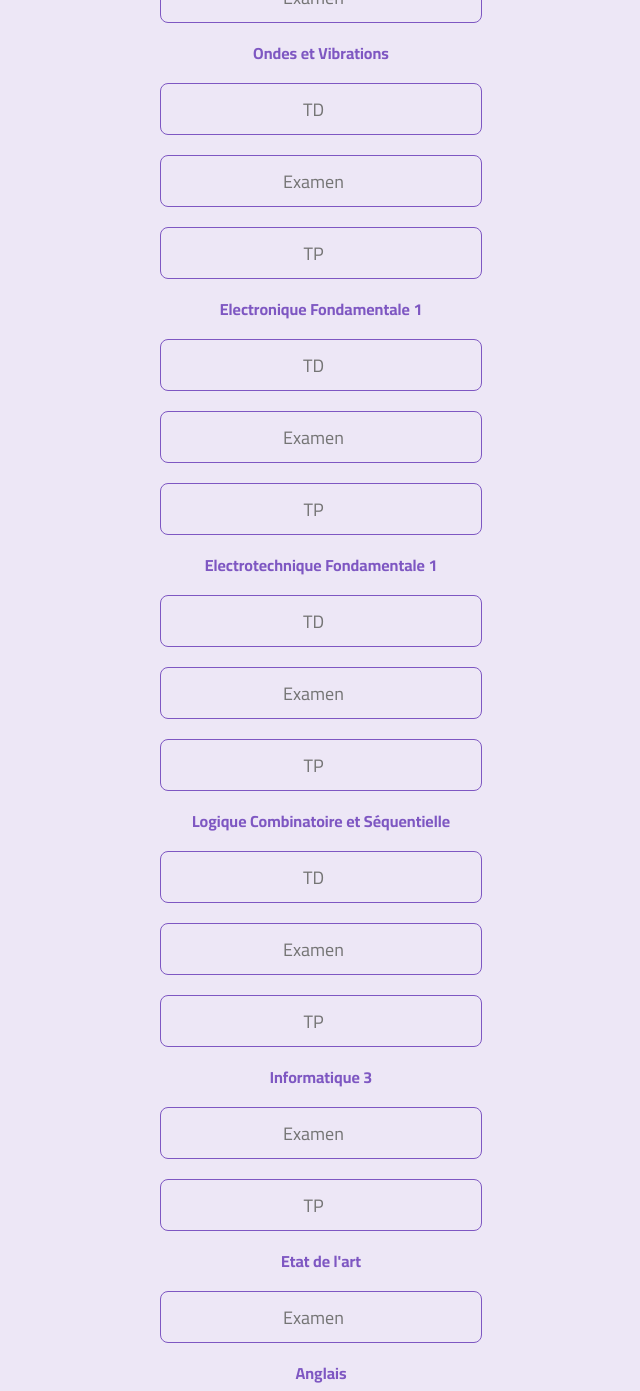
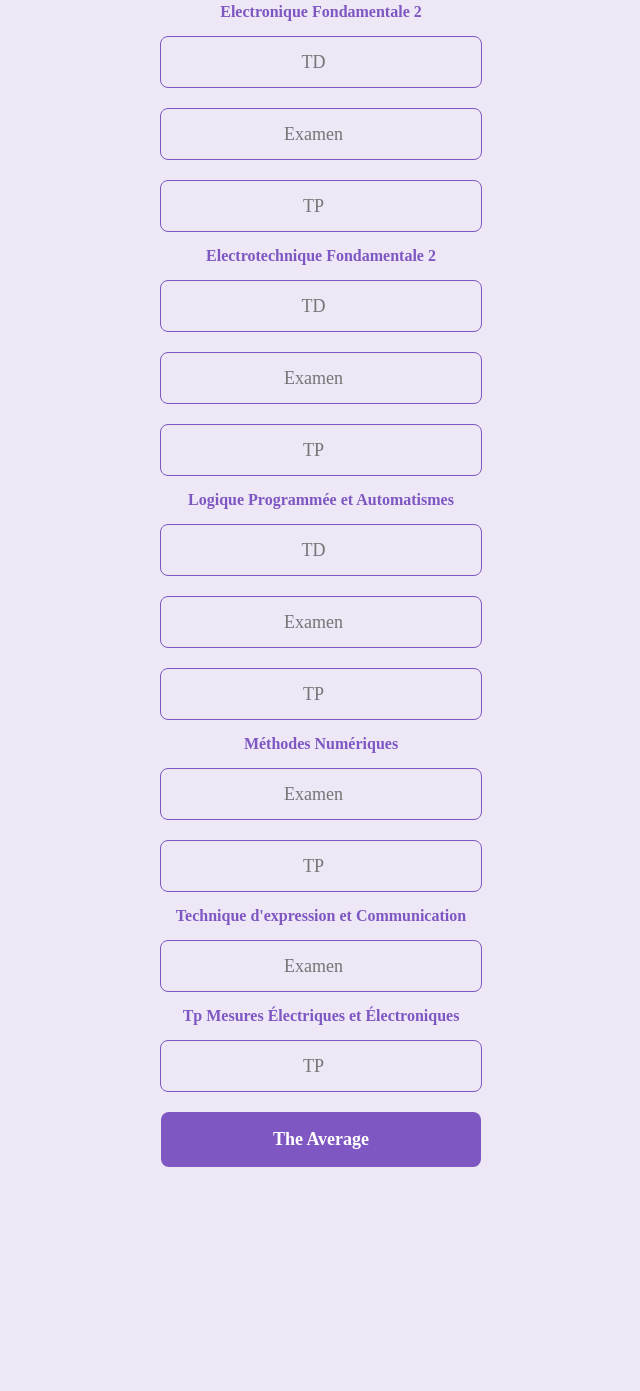
Before and after one commit to Khelouf-Ouail/Average-Calculator, a plain HTML site: page index.html in a window 1280 px wide. Shown: the part 328-1719 px from the top of the page, without its empty margins (319-959 px from the left). After the commit the page ends 1521 px from the top, so only its background shows below. Drawn offline with Linux system fonts and the light colour scheme.

Commit message:
Update index.html

```diff
--- a/index.html
+++ b/index.html
@@ -4,7 +4,7 @@
   <meta charset="UTF-8">
   <meta http-equiv="X-UA-Compatible" content="IE=Edge">
   <meta name="viewport" content="width=device-width, initial-scale=1">
-  <link rel="icon" href="nav.png" type="image/x-icon">
+
   <title>Average Calculator</title>
 
   <!-- HTML -->
@@ -14,12 +14,8 @@
   <link rel="stylesheet" href="style.css">
 
   <link rel="preconnect" href="https://fonts.googleapis.com">
-  <link rel="preconnect" href="https://fonts.gstatic.com" crossorigin>
-  <link href="https://fonts.googleapis.com/css2?family=Montserrat:ital,wght@0,100..900;1,100..900&display=swap" rel="stylesheet">
-
-  <link rel="preconnect" href="https://fonts.googleapis.com">
 <link rel="preconnect" href="https://fonts.gstatic.com" crossorigin>
-<link href="https://fonts.googleapis.com/css2?family=Cairo:wght@200..1000&display=swap" rel="stylesheet">
+<link href="https://fonts.googleapis.com/css2?family=Poppins:ital,wght@0,100;0,200;0,300;0,400;0,500;0,600;0,700;0,800;0,900;1,100;1,200;1,300;1,400;1,500;1,600;1,700;1,800;1,900&display=swap" rel="stylesheet">
 
 </head>
 
@@ -33,42 +29,37 @@
   <h1>2 ST Ing GE</h1>
 
 
-      <h4>Mathématiques Appliquées</h4>
+      <h4>Théorie du Signal</h4>
         <input type="number" id="math_td" placeholder="TD" required>
         <input type="number" id="math_exam" placeholder="Examen" required>
 
-      <h4>Ondes et Vibrations</h4>
-        <input type="number" id="vib_td" placeholder="TD" required>
-        <input type="number" id="vib_exam" placeholder="Examen" required>
-        <input type="number" id="vib_tp" placeholder="TP" required>
 
 
-      <h4>Electronique Fondamentale 1</h4>
+      <h4>Electronique Fondamentale 2</h4>
         <input type="number" id="elec_td" placeholder="TD" required>
         <input type="number" id="elec_exam" placeholder="Examen" required>
         <input type="number" id="elec_tp" placeholder="TP" required>
 
       <h4>Electrotechnique
-Fondamentale 1</h4>
+Fondamentale 2</h4>
         <input type="number" id="elect_td" placeholder="TD" required>
         <input type="number" id="elect_exam" placeholder="Examen" required>
         <input type="number" id="elect_tp" placeholder="TP" required>
 
-      <h4>Logique Combinatoire et
-Séquentielle</h4>
+      <h4>Logique Programmée et Automatismes</h4>
         <input type="number" id="logic_td" placeholder="TD" required>
         <input type="number" id="logic_exam" placeholder="Examen" required>
         <input type="number" id="logic_tp" placeholder="TP" required>
 
-      <h4>Informatique 3</h4>
+      <h4>Méthodes Numériques</h4>
         <input type="number" id="info_exam" placeholder="Examen" required>
         <input type="number" id="info_tp" placeholder="TP" required>
 
-      <h4>Etat de l'art</h4>
+      <h4>Technique d'expression et Communication</h4>
         <input type="number" id="etat" placeholder="Examen" required>
 
-      <h4>Anglais</h4>
-        <input type="number" id="an" placeholder="Examen" required>
+      <h4>Tp Mesures Électriques et Électroniques</h4>
+        <input type="number" id="an" placeholder="TP" required>
       <button class="open-dialog" onclick="calculateAverage()"><h4>The Average</h4></button>
               <dialog id="myDialog">
                 <div class="d">
```
